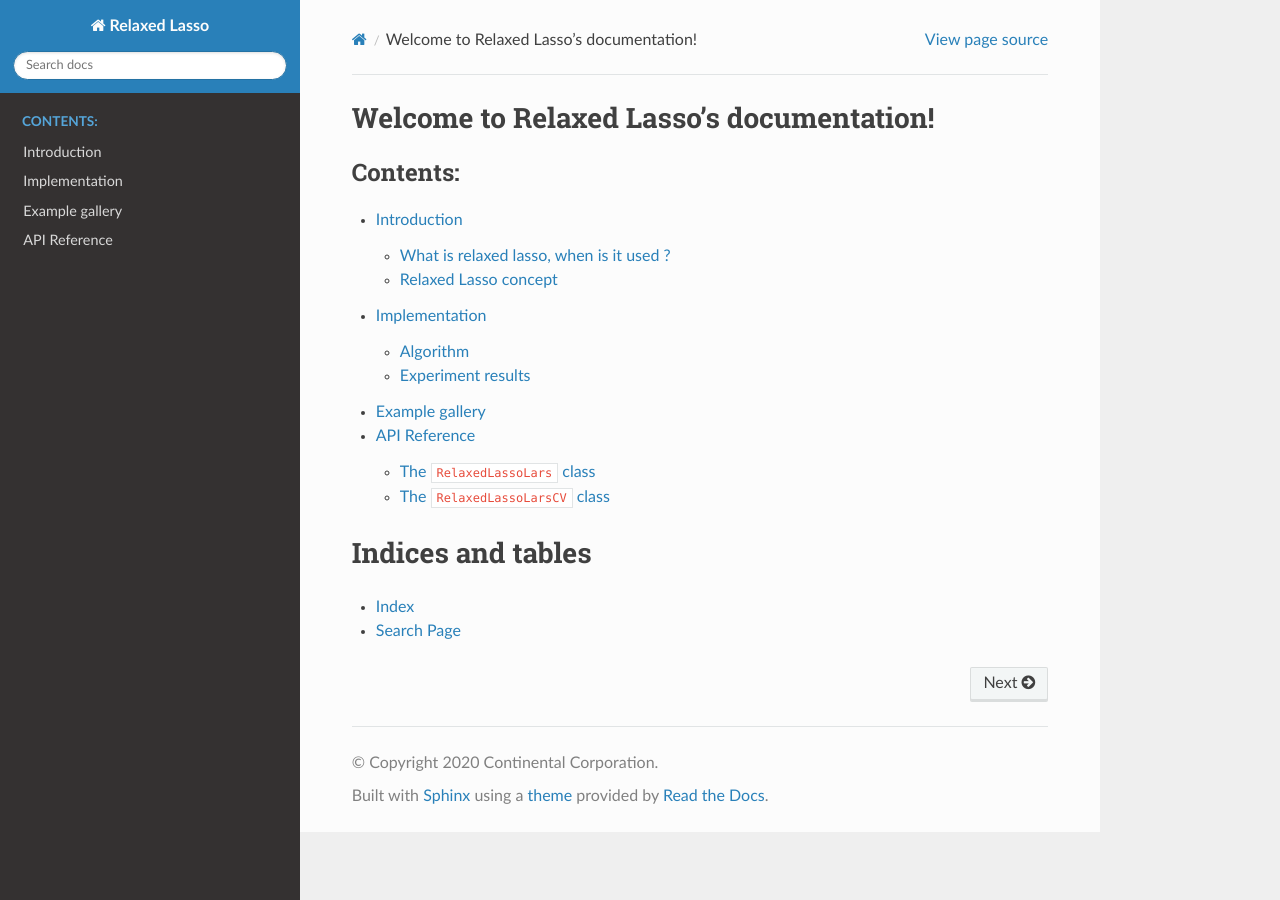
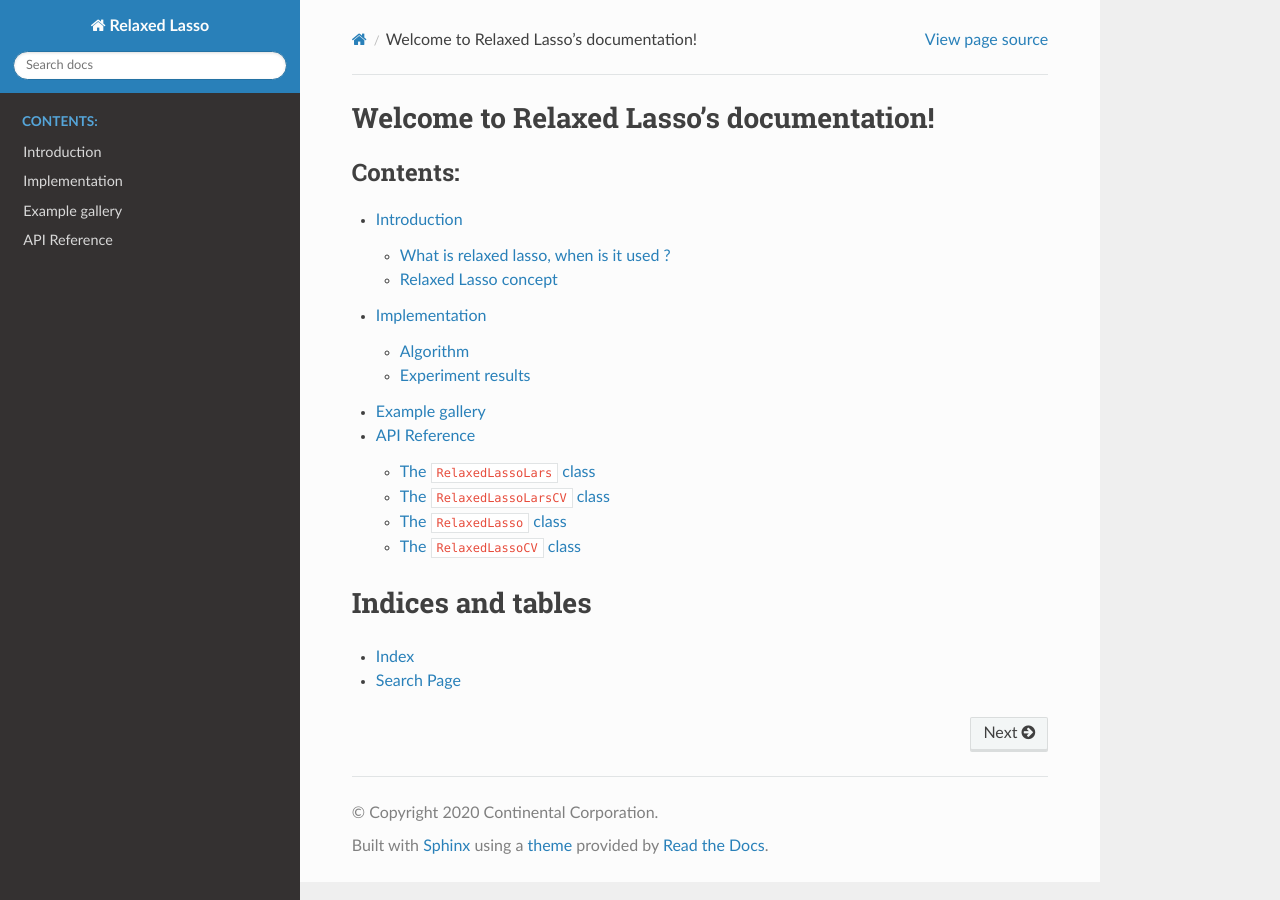
Before and after one commit to FloWPs/relaxed_lasso, a Sphinx documentation site: the page built from docs/source/index.rst, in a window 1280 px wide. Built offline with Sphinx 7.4.7 and the Read the Docs theme 2.0.0, drawn with Linux system fonts in a browser that asks for light colours.

```diff
--- a/docs/source/api.rst
+++ b/docs/source/api.rst
@@ -15,3 +15,18 @@
     :members:
     :inherited-members:
     :show-inheritance:
+
+The ``RelaxedLasso`` class
+******************************
+.. autoclass:: relaxed_lasso.RelaxedLasso
+    :members:
+    :inherited-members:
+    :show-inheritance:
+
+
+The ``RelaxedLassoCV`` class
+********************************
+.. autoclass:: relaxed_lasso.RelaxedLassoCV
+    :members:
+    :inherited-members:
+    :show-inheritance:
```
